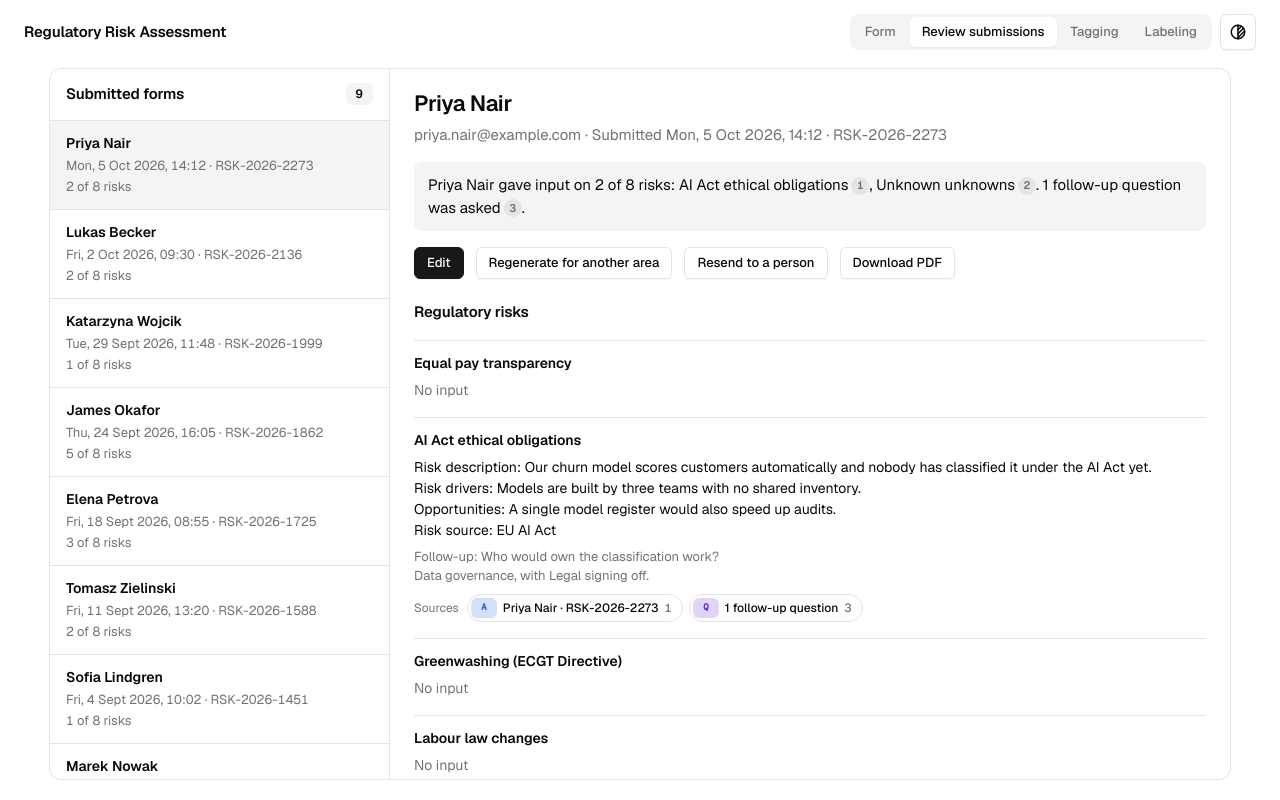
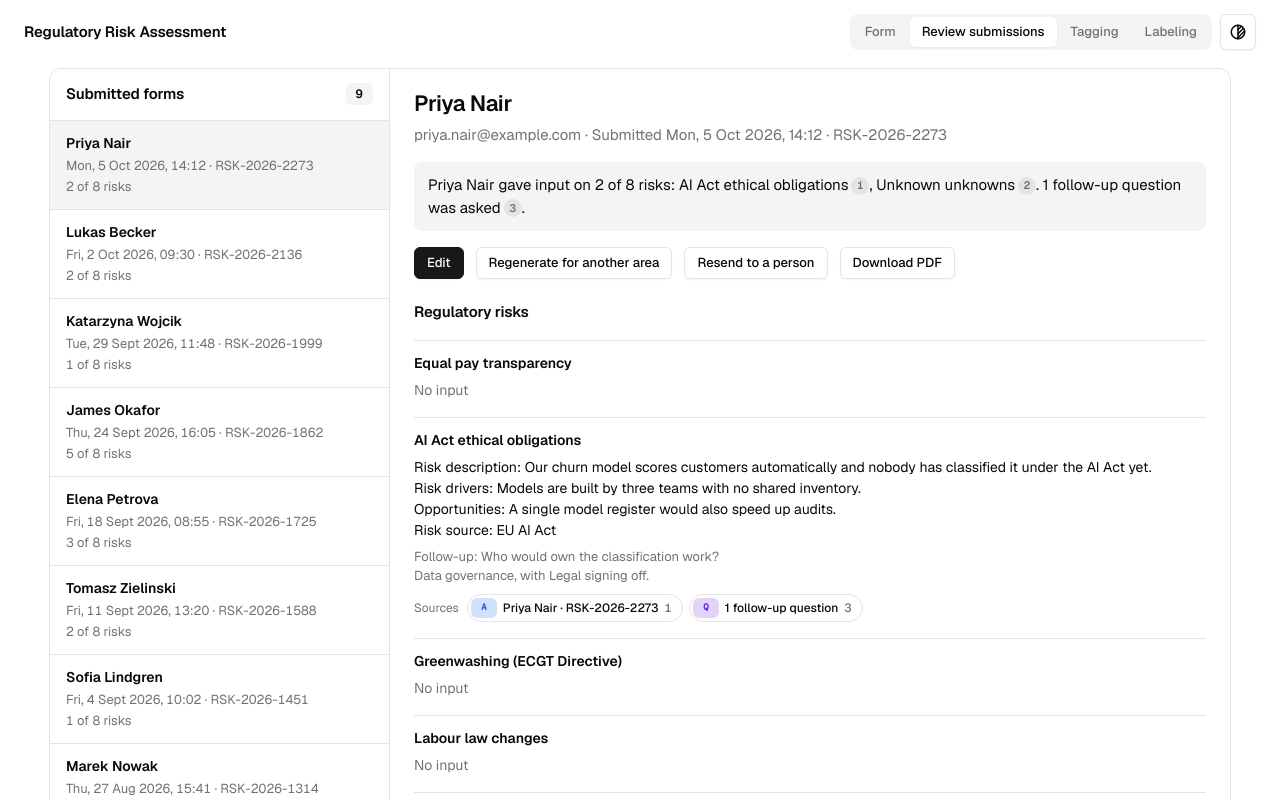
Before and after one commit to purkleen/compliance, a plain HTML site: page index.html in a window 1280 px wide. Both pictures are taken after a click on the tab "Review submissions". Shown: the top 800 px of the page. Drawn offline with nearby package versions, Linux system fonts and the light colour scheme.

Commit message:
Scroll the whole page instead of the inner panes
Co-Authored-By: Claude Opus 5.5 <noreply@anthropic.com>

```diff
--- a/index.html
+++ b/index.html
@@ -61,7 +61,9 @@ img { max-width: 100%; }
   color-scheme: dark;
 }
 
-html, body { height: 100%; }
+/* The whole page scrolls; no pane has its own scrollbar. */
+html { height: 100%; }
+body { min-height: 100%; }
 body {
   background: var(--background); color: var(--foreground);
   font-family: var(--sans); font-size: 15px; line-height: 1.5; -webkit-font-smoothing: antialiased;
@@ -79,7 +81,7 @@ button, input, textarea { font: inherit; color: inherit; }
 /* Badge, secondary */
 .tag { background: var(--muted); border-radius: var(--radius-md); padding: 2px 10px; font-size: 12px; font-weight: 600; white-space: nowrap; }
 
-main { flex: 1; min-height: 0; overflow-y: auto; display: flex; padding-inline: 24px; padding-block: 16px; }
+main { flex: 1 0 auto; display: flex; padding-inline: 24px; padding-block: 16px; }
 .q { --qsize: clamp(20px, 4vw, 24px); margin: auto; width: 100%; max-width: 640px; display: flex; flex-direction: column; gap: 24px; }
 .q.fwd { animation: up .32s cubic-bezier(.2, .7, .2, 1); }
 .q.back { animation: down .32s cubic-bezier(.2, .7, .2, 1); }
@@ -220,17 +222,17 @@ kbd { font-family: var(--mono); font-size: 11px; background: var(--muted); borde
 .tabs { display: inline-flex; gap: 2px; padding: 3px; background: var(--muted); border-radius: var(--radius); }
 .tabs button { height: 30px; padding: 0 12px; border: 0; background: transparent; border-radius: var(--radius-md); color: var(--muted-foreground); font-size: 13px; font-weight: 500; cursor: pointer; white-space: nowrap; }
 .tabs button[aria-selected="true"] { background: var(--background); color: var(--foreground); box-shadow: var(--shadow-sm); }
-main.rvmode { overflow: hidden; padding-block: 4px 20px; }
-.rv { width: 100%; max-width: 1180px; min-height: 0; margin: 0 auto; display: grid; grid-template-columns: minmax(240px, 340px) minmax(0, 1fr); border: 1px solid var(--border); border-radius: var(--radius-xl); overflow: hidden; }
-.rv-list { min-height: 0; overflow-y: auto; display: flex; flex-direction: column; border-right: 1px solid var(--border); }
-.rv-head { position: sticky; top: 0; display: flex; align-items: center; justify-content: space-between; gap: 8px; padding: 14px 16px; background: var(--background); border-bottom: 1px solid var(--border); }
+main.rvmode { padding-block: 4px 20px; }
+.rv { width: 100%; max-width: 1180px; min-height: 0; margin: 0 auto; display: grid; grid-template-columns: minmax(240px, 340px) minmax(0, 1fr); border: 1px solid var(--border); border-radius: var(--radius-xl); }
+.rv-list { display: flex; flex-direction: column; border-right: 1px solid var(--border); }
+.rv-head { display: flex; border-top-left-radius: calc(var(--radius-xl) - 1px); align-items: center; justify-content: space-between; gap: 8px; padding: 14px 16px; background: var(--background); border-bottom: 1px solid var(--border); }
 .rv-pad { margin: 0; padding: 10px 16px; border-bottom: 1px solid var(--border); }
 .rv-item { display: flex; flex-direction: column; gap: 2px; padding: 12px 16px; text-align: left; background: transparent; border: 0; border-bottom: 1px solid var(--border); cursor: pointer; }
 .rv-item:hover, .rv-item[aria-current="true"] { background: var(--muted); }
 .rv-item:disabled { opacity: .5; cursor: default; }
 .rv-item:focus-visible { outline-offset: -2px; }
 .rv-name { display: flex; align-items: center; gap: 8px; flex-wrap: wrap; font-size: 14px; font-weight: 600; }
-.rv-detail { min-height: 0; overflow-y: auto; display: flex; flex-direction: column; gap: 16px; padding: 20px 24px 28px; }
+.rv-detail { display: flex; flex-direction: column; gap: 16px; padding: 20px 24px 28px; }
 .rv-detail h1 { display: flex; align-items: center; gap: 10px; flex-wrap: wrap; font-size: 22px; }
 .rv-over { margin: 0; background: var(--muted); border-radius: var(--radius); padding: 12px 14px; font-size: 15px; }
 .rv-detail .grp { margin-top: 6px; }
@@ -242,7 +244,6 @@ main.rvmode { overflow: hidden; padding-block: 4px 20px; }
 .rv-detail .line { max-width: none; min-height: 110px; font-size: 14px; }
 .rv-back { display: none; align-self: flex-start; }
 @media (max-width: 760px) {
-  main.rvmode { overflow-y: auto; }
   .rv { grid-template-columns: minmax(0, 1fr); border: 0; border-radius: 0; overflow: visible; }
   .rv-list { border-right: 0; overflow: visible; }
   .rv-detail { display: none; overflow: visible; padding: 4px 0 20px; }
@@ -1175,7 +1176,7 @@ main.rvmode { overflow: hidden; padding-block: 4px 20px; }
     else if (store && !store.admin) list.appendChild(h('p', { class: 'tip rv-pad', text: 'You can see your own forms here. Editors and the owner of this page see everyone’s.' }));
     all.forEach(function (r) {
       var item = h('button', { type: 'button', class: 'rv-item act', id: 'rv-' + r.id, 'aria-current': cur && r.id === cur.id ? 'true' : null,
-        onclick: function () { rv.sel = r.id; rv.detail = true; rv.note = ''; rv.regen = null; render('stay'); } },
+        onclick: function () { rv.sel = r.id; rv.detail = true; rv.note = ''; rv.regen = null; render('fwd'); } },
         h('span', { class: 'rv-name' }, rowValue(r, 'Full name') || 'Unnamed'),
         h('span', { class: 'fsub', text: stamp(r.submittedAt) + ' · ' + r.ref }),
         h('span', { class: 'fsub', text: (r.responseTo ? r.area + ' input for ' + r.responseTo + ' \u00B7 ' : '') + (r.total ? r.risks + ' of ' + r.total + ' risks' : 'Earlier form') }));
@@ -2117,7 +2118,7 @@ main.rvmode { overflow: hidden; padding-block: 4px 20px; }
       var oldList = stage.querySelector('.rv-list'), keep = oldList ? oldList.scrollTop : 0;
       var oldPane = stage.querySelector('.rv-detail'), keepPane = oldPane && dir === 'stay' ? oldPane.scrollTop : 0;
       stage.replaceChildren(review ? reviewScreen() : labeling ? labelScreen() : tagScreen());
-      stage.scrollTop = 0;
+      if (dir !== 'stay') window.scrollTo(0, 0);
       if (keep && stage.querySelector('.rv-list')) stage.querySelector('.rv-list').scrollTop = keep;
       if ((tagging || labeling) && keepPane && stage.querySelector('.rv-detail')) stage.querySelector('.rv-detail').scrollTop = keepPane;
       stage.querySelectorAll('.clip').forEach(function (c) {
@@ -2217,7 +2218,7 @@ main.rvmode { overflow: hidden; padding-block: 4px 20px; }
     }
 
     stage.replaceChildren(sec);
-    stage.scrollTop = 0;
+    if (dir !== 'stay') window.scrollTo(0, 0);
     stage.querySelectorAll('.clip').forEach(function (c) {
       if (c.scrollHeight > c.clientHeight + 2 && c.nextSibling) c.nextSibling.hidden = false;
     });
```
